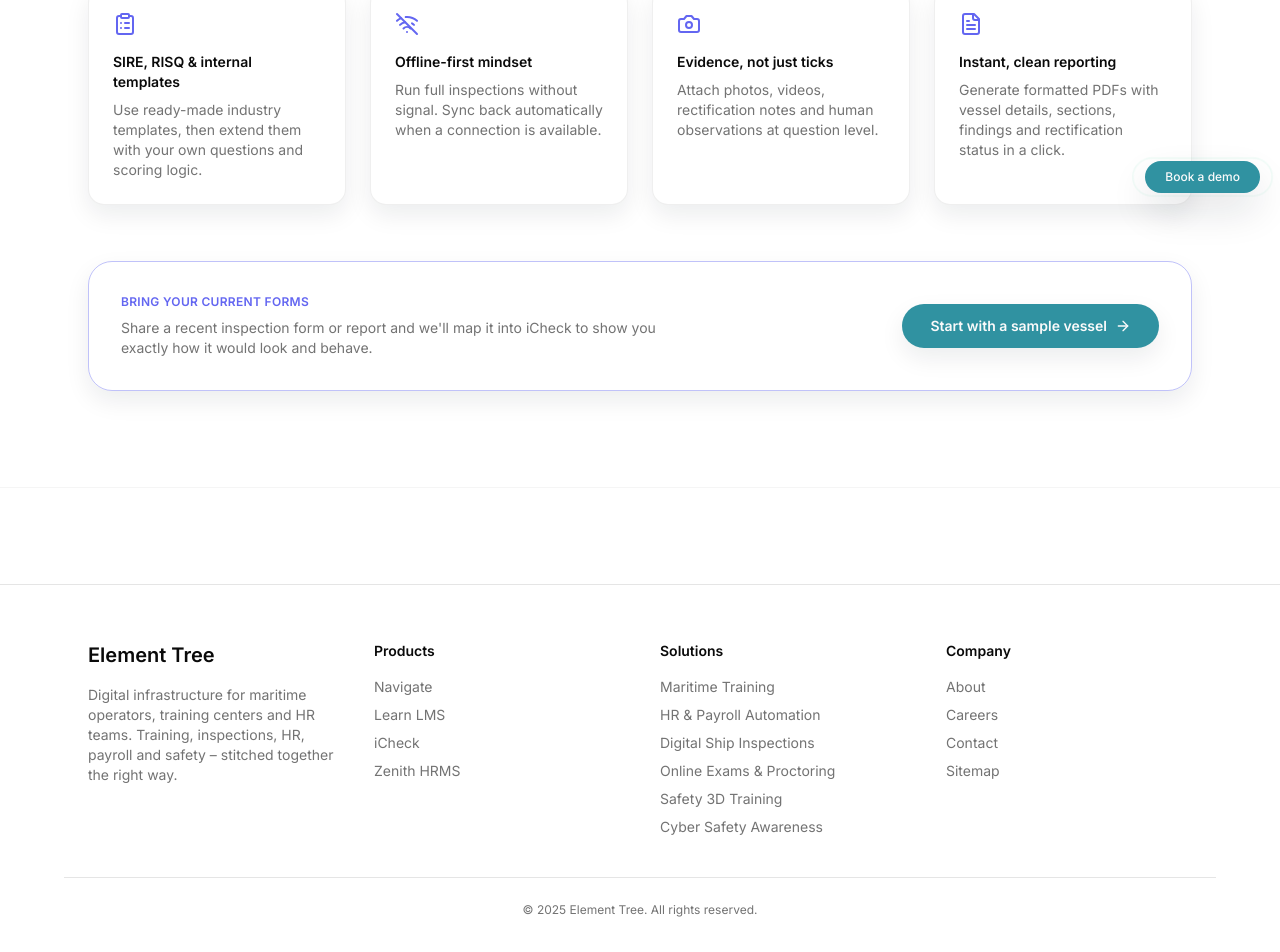
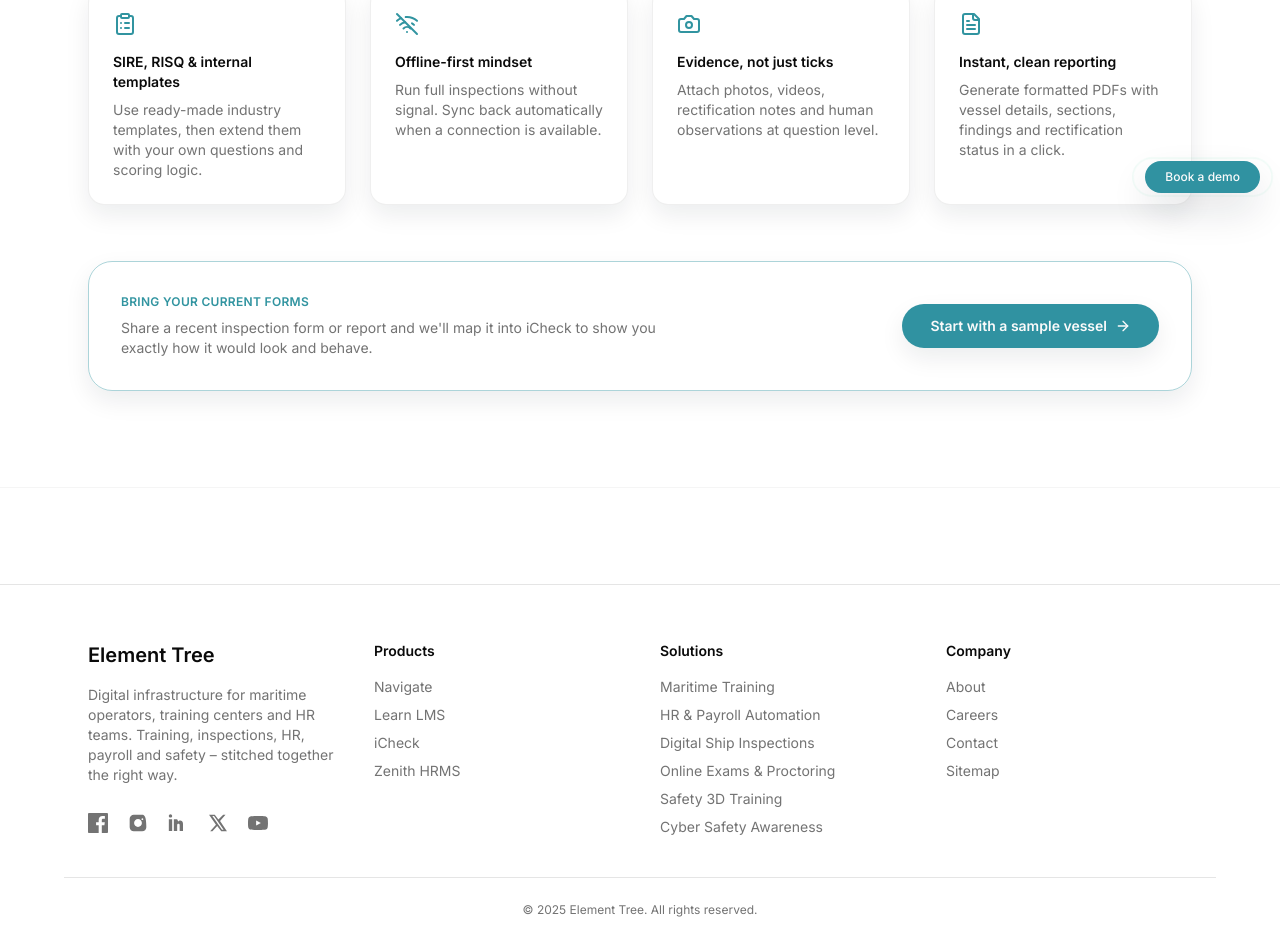
Before and after one commit to amengaji/Element-Tree-Website, a Next.js app: page /products/icheck in a window 1280 px wide. Shown: the part 587-1539 px from the top of the page. Built offline with nearby package versions, Linux system fonts and the light colour scheme.

Commit message:
Emerald to [#3914A0]

```diff
--- a/package.json
+++ b/package.json
@@ -15,6 +15,7 @@
     "@radix-ui/react-label": "^2.1.8",
     "@radix-ui/react-navigation-menu": "^1.1.4",
     "@radix-ui/react-slot": "^1.2.4",
+    "@radix-ui/react-tooltip": "^1.2.8",
     "autoprefixer": "^10.4.19",
     "canvas-confetti": "^1.9.4",
     "class-variance-authority": "^0.7.1",
--- a/src/app/careers/page.tsx
+++ b/src/app/careers/page.tsx
@@ -14,7 +14,7 @@
       <div className="container space-y-12">
         {/* HERO */}
         <header className="space-y-4">
-          <p className="inline-flex items-center rounded-full border border-[#3194A0]/30 bg-emerald-500/5 px-3 py-1 text-[11px] font-medium text-[#3194A0]">
+          <p className="inline-flex items-center rounded-full border border-[#3194A0]/30 bg-[#3914A0]/5 px-3 py-1 text-[11px] font-medium text-[#3194A0]">
             We’re hiring across creative, engineering & maritime.
           </p>
 
@@ -31,7 +31,7 @@
 
           <div className="flex flex-wrap gap-3 text-[11px] text-muted-foreground">
             <div className="inline-flex items-center gap-2 rounded-full border border-border/70 bg-background/80 px-3 py-1">
-              <span className="h-2 w-2 rounded-full bg-emerald-400" />
+              <span className="h-2 w-2 rounded-full bg-[#3194A0]" />
               Offline only · Mumbai
             </div>
             <div className="inline-flex items-center gap-2 rounded-full border border-border/70 bg-background/80 px-3 py-1">
@@ -50,7 +50,7 @@
 
         {/* LIFE AT ELEMENT TREE */}
         <section className="grid gap-6 md:grid-cols-3 text-sm">
-          <div className="rounded-2xl border border-[#3194A0]/25 bg-emerald-500/5 p-5 shadow-soft">
+          <div className="rounded-2xl border border-[#3194A0]/25 bg-[#3914A0]/5 p-5 shadow-soft">
             <h2 className="text-sm font-semibold mb-2">
               Built around maritime & learning
             </h2>
--- a/src/app/products/icheck/page.tsx
+++ b/src/app/products/icheck/page.tsx
@@ -21,8 +21,8 @@
         {/* HERO */}
         <header className="grid gap-10 md:grid-cols-[1.6fr,1.2fr] items-center">
           <div className="space-y-5">
-            <div className="inline-flex items-center gap-2 rounded-full bg-indigo-500/10 px-4 py-1.5 text-xs font-semibold text-indigo-500">
-              <span className="h-1.5 w-1.5 rounded-full bg-indigo-400" />
+            <div className="inline-flex items-center gap-2 rounded-full bg-[#3194A0]/10 px-4 py-1.5 text-xs font-semibold text-[#3194A0]">
+              <span className="h-1.5 w-1.5 rounded-full bg-[#3194A0]" />
               Ship Inspections &amp; Audits
             </div>
             <h1 className="text-3xl md:text-4xl font-semibold leading-tight">
@@ -48,11 +48,11 @@
 
           {/* VISUAL */}
           <div className="relative">
-            <div className="absolute -top-10 -right-10 h-40 w-40 rounded-full bg-indigo-400/20 blur-3xl" />
+            <div className="absolute -top-10 -right-10 h-40 w-40 rounded-full bg-[#3194A0]/20 blur-3xl" />
             <div className="relative overflow-hidden rounded-3xl border border-border/70 bg-background shadow-soft-lg p-6">
               <div className="flex items-center justify-between">
                 <div className="flex items-center gap-3">
-                  <div className="product-logo bg-indigo-500/10 text-indigo-500">
+                  <div className="product-logo bg-[#3194A0]/10 text-[#3194A0]">
                     IC
                   </div>
                   <div>
@@ -62,7 +62,7 @@
                     <p className="text-sm font-semibold">iCheck</p>
                   </div>
                 </div>
-                <span className="rounded-full bg-indigo-500/10 px-3 py-1 text-[11px] font-medium text-indigo-500">
+                <span className="rounded-full bg-[#3194A0]/10 px-3 py-1 text-[11px] font-medium text-[#3194A0]">
                   Vessel inspection
                 </span>
               </div>
@@ -102,7 +102,7 @@
           </h2>
           <div className="grid gap-6 md:grid-cols-2 lg:grid-cols-4">
             <div className="rounded-2xl border border-border/60 bg-background p-6 shadow-soft transition hover:-translate-y-1 hover:shadow-soft-lg">
-              <ClipboardList className="mb-4 h-6 w-6 text-indigo-500" />
+              <ClipboardList className="mb-4 h-6 w-6 text-[#3194A0]" />
               <h3 className="text-sm font-semibold">
                 SIRE, RISQ &amp; internal templates
               </h3>
@@ -112,7 +112,7 @@
               </p>
             </div>
             <div className="rounded-2xl border border-border/60 bg-background p-6 shadow-soft transition hover:-translate-y-1 hover:shadow-soft-lg">
-              <WifiOff className="mb-4 h-6 w-6 text-indigo-500" />
+              <WifiOff className="mb-4 h-6 w-6 text-[#3194A0]" />
               <h3 className="text-sm font-semibold">Offline-first mindset</h3>
               <p className="mt-2 text-sm text-muted-foreground">
                 Run full inspections without signal. Sync back automatically
@@ -120,7 +120,7 @@
               </p>
             </div>
             <div className="rounded-2xl border border-border/60 bg-background p-6 shadow-soft transition hover:-translate-y-1 hover:shadow-soft-lg">
-              <Camera className="mb-4 h-6 w-6 text-indigo-500" />
+              <Camera className="mb-4 h-6 w-6 text-[#3194A0]" />
               <h3 className="text-sm font-semibold">Evidence, not just ticks</h3>
               <p className="mt-2 text-sm text-muted-foreground">
                 Attach photos, videos, rectification notes and human
@@ -128,7 +128,7 @@
               </p>
             </div>
             <div className="rounded-2xl border border-border/60 bg-background p-6 shadow-soft transition hover:-translate-y-1 hover:shadow-soft-lg">
-              <FileText className="mb-4 h-6 w-6 text-indigo-500" />
+              <FileText className="mb-4 h-6 w-6 text-[#3194A0]" />
               <h3 className="text-sm font-semibold">Instant, clean reporting</h3>
               <p className="mt-2 text-sm text-muted-foreground">
                 Generate formatted PDFs with vessel details, sections, findings
@@ -139,10 +139,10 @@
         </section>
 
         {/* CTA */}
-        <section className="rounded-3xl border border-indigo-500/40 bg-indigo-500/8 p-8 text-sm shadow-soft">
+        <section className="rounded-3xl border border-[#3194A0]/40 bg-[#3194A0]/8 p-8 text-sm shadow-soft">
           <div className="flex flex-col gap-4 md:flex-row md:items-center md:justify-between">
             <div>
-              <p className="text-xs font-semibold uppercase tracking-wide text-indigo-500">
+              <p className="text-xs font-semibold uppercase tracking-wide text-[#3194A0]">
                 Bring your current forms
               </p>
               <p className="mt-2 max-w-xl text-sm text-muted-foreground">
--- a/src/components/layout/site-footer.tsx
+++ b/src/components/layout/site-footer.tsx
@@ -1,35 +1,178 @@
+//src/components/layout/site-footer.tsx
 import Link from "next/link";
+import { Facebook, Instagram, Linkedin, Youtube } from "lucide-react";
+import {
+  Tooltip,
+  TooltipContent,
+  TooltipProvider,
+  TooltipTrigger,
+} from "@/components/ui/tooltip";
 
 export default function SiteFooter() {
   return (
     <footer className="mt-24 border-t border-border bg-background py-14">
+      <TooltipProvider delayDuration={150}>
         <div className="container grid gap-10 md:grid-cols-4">
           {/* BRAND */}
           <div className="space-y-4">
             <h3 className="text-xl font-semibold">Element Tree</h3>
             <p className="text-sm text-muted-foreground">
-            Digital infrastructure for maritime operators, training centers and
-            HR teams. Training, inspections, HR, payroll and safety – stitched
-            together the right way.
+              Digital infrastructure for maritime operators, training centers
+              and HR teams. Training, inspections, HR, payroll and safety –
+              stitched together the right way.
             </p>
+
+        {/* ADVANCED SOCIAL ICONS */}
+        <div className="flex items-center gap-5 pt-3">
+
+          {/* FACEBOOK */}
+          <Tooltip>
+            <TooltipTrigger asChild>
+              <Link
+                href="https://www.facebook.com/elementree.global"
+                target="_blank"
+                className="group transition"
+              >
+                <svg
+                  width="20"
+                  height="20"
+                  viewBox="0 0 24 24"
+                  className="
+                    text-muted-foreground fill-current transition-all
+                    group-hover:text-[#1877F2]
+                    group-hover:scale-110
+                    dark:group-hover:drop-shadow-[0_0_8px_rgba(24,119,242,0.5)]
+                  "
+                >
+                  <path d="M22.675 0h-21.35C.593 0 0 .594 0 1.326v21.348C0 23.406.593 24 1.326 24h11.495v-9.294H9.691v-3.622h3.13V8.413c0-3.1 1.894-4.788 4.659-4.788 1.325 0 2.463.099 2.795.143v3.24l-1.918.001c-1.504 0-1.796.715-1.796 1.764v2.314h3.587l-.467 3.622h-3.12V24h6.116C23.406 24 24 23.406 24 22.674V1.326C24 .594 23.406 0 22.675 0z" />
+                </svg>
+              </Link>
+            </TooltipTrigger>
+            <TooltipContent>Facebook</TooltipContent>
+          </Tooltip>
+
+          {/* INSTAGRAM */}
+          <Tooltip>
+            <TooltipTrigger asChild>
+              <Link
+                href="https://www.instagram.com/elementree.global/"
+                target="_blank"
+                className="group transition"
+              >
+                <svg
+                  width="20"
+                  height="20"
+                  viewBox="0 0 24 24"
+                  className="
+                    fill-current text-muted-foreground
+                    group-hover:text-[#E1306C]
+                    group-hover:scale-110
+                    transition-all
+                    dark:group-hover:drop-shadow-[0_0_8px_rgba(225,48,108,0.5)]
+                  "
+                >
+                  <path d="M7.001 2C4.243 2 2 4.243 2 7.001v9.998C2 19.757 4.243 22 7.001 22h9.998C19.757 22 22 19.757 22 17 22 4.243 19.757 2 17 2H7.001zM12 7.3c2.59 0 4.7 2.11 4.7 4.7S14.59 16.7 12 16.7 7.3 14.59 7.3 12 9.41 7.3 12 7.3zm5.25-.95a1.05 1.05 0 110 2.1 1.05 1.05 0 010-2.1z" />
+                </svg>
+              </Link>
+            </TooltipTrigger>
+            <TooltipContent>Instagram</TooltipContent>
+          </Tooltip>
+
+          {/* LINKEDIN */}
+          <Tooltip>
+            <TooltipTrigger asChild>
+              <Link
+                href="https://www.linkedin.com/company/element-tree/"
+                target="_blank"
+                className="group transition"
+              >
+                <svg
+                  width="20"
+                  height="20"
+                  viewBox="0 0 24 24"
+                  className="
+                    fill-current text-muted-foreground
+                    group-hover:text-[#0A66C2]
+                    group-hover:scale-110
+                    transition-all
+                    dark:group-hover:drop-shadow-[0_0_8px_rgba(10,102,194,0.5)]
+                  "
+                >
+                  <path d="M4.983 3.5C4.983 4.604 4.092 5.5 2.983 5.5 1.875 5.5.983 4.604.983 3.5.983 2.395 1.875 1.5 2.983 1.5c1.109 0 2 0.895 2 2zm.017 4H1v14h4V7.5zm5.982 0H7v14h4v-7c0-2.209 3-2.401 3 0v7h4v-8.5c0-5.059-5.134-4.872-6-2.382v-1.118z"/>
+                </svg>
+              </Link>
+            </TooltipTrigger>
+            <TooltipContent>LinkedIn</TooltipContent>
+          </Tooltip>
+
+          {/* X (TWITTER) */}
+          <Tooltip>
+            <TooltipTrigger asChild>
+              <Link
+                href="https://x.com/TreeElement"
+                target="_blank"
+                className="group transition"
+              >
+                <svg
+                  width="20"
+                  height="20"
+                  viewBox="0 0 24 24"
+                  className="
+                    fill-current text-muted-foreground
+                    group-hover:text-white
+                    group-hover:scale-110
+                    transition-all
+                    dark:group-hover:drop-shadow-[0_0_8px_rgba(255,255,255,0.5)]
+                  "
+                >
+                  <path d="M18.244 2H21l-6.52 7.455L22.744 22h-6.87l-4.82-6.413L5.32 22H2.564l6.98-8.001L1.256 2h6.87l4.36 5.824L18.244 2zM16.806 20.21h1.898L7.242 3.718H5.166l11.64 16.492z"/>
+                </svg>
+              </Link>
+            </TooltipTrigger>
+            <TooltipContent>X (Twitter)</TooltipContent>
+          </Tooltip>
+
+          {/* YOUTUBE */}
+          <Tooltip>
+            <TooltipTrigger asChild>
+              <Link
+                href="https://www.youtube.com/@elementtree2287"
+                target="_blank"
+                className="group transition"
+              >
+                <svg
+                  width="20"
+                  height="20"
+                  viewBox="0 0 24 24"
+                  className="
+                    fill-current text-muted-foreground
+                    group-hover:text-[#FF0000]
+                    group-hover:scale-110
+                    transition-all
+                    dark:group-hover:drop-shadow-[0_0_8px_rgba(255,0,0,0.4)]
+                  "
+                >
+                  <path d="M23.498 6.186a2.974 2.974 0 00-2.09-2.103C19.691 3.5 12 3.5 12 3.5s-7.69 0-9.408.583A2.974 2.974 0 00.502 6.186C0 7.915 0 12 0 12s0 4.085.502 5.814a2.974 2.974 0 002.09 2.103C4.31 20.5 12 20.5 12 20.5s7.69 0 9.408-.583a2.974 2.974 0 002.09-2.103C24 16.085 24 12 24 12s0-4.085-.502-5.814zM9.75 15.02V8.98L15.5 12l-5.75 3.02z"/>
+                </svg>
+              </Link>
+            </TooltipTrigger>
+            <TooltipContent>YouTube</TooltipContent>
+          </Tooltip>
+
+        </div>
+
+
+
           </div>
 
           {/* PRODUCTS */}
           <div className="space-y-4">
             <h4 className="text-sm font-semibold">Products</h4>
             <ul className="space-y-2 text-sm text-muted-foreground">
-            <li>
-              <Link href="/products/navigate">Navigate</Link>
-            </li>
-            <li>
-              <Link href="/products/learn">Learn LMS</Link>
-            </li>
-            <li>
-              <Link href="/products/icheck">iCheck</Link>
-            </li>
-            <li>
-              <Link href="/products/zenith">Zenith HRMS</Link>
-            </li>
+              <li><Link href="/products/navigate">Navigate</Link></li>
+              <li><Link href="/products/learn">Learn LMS</Link></li>
+              <li><Link href="/products/icheck">iCheck</Link></li>
+              <li><Link href="/products/zenith">Zenith HRMS</Link></li>
             </ul>
           </div>
 
@@ -37,32 +180,12 @@
           <div className="space-y-4">
             <h4 className="text-sm font-semibold">Solutions</h4>
             <ul className="space-y-2 text-sm text-muted-foreground">
-            <li>
-              <Link href="/solutions/maritime-training">Maritime Training</Link>
-            </li>
-            <li>
-              <Link href="/solutions/hr-payroll">
-                HR &amp; Payroll Automation
-              </Link>
-            </li>
-            <li>
-              <Link href="/solutions/inspections">
-                Digital Ship Inspections
-              </Link>
-            </li>
-            <li>
-              <Link href="/solutions/exams-proctoring">
-                Online Exams &amp; Proctoring
-              </Link>
-            </li>
-            <li>
-              <Link href="/solutions/safety-3d">Safety 3D Training</Link>
-            </li>
-            <li>
-              <Link href="/solutions/cyber-awareness">
-                Cyber Safety Awareness
-              </Link>
-            </li>
+              <li><Link href="/solutions/maritime-training">Maritime Training</Link></li>
+              <li><Link href="/solutions/hr-payroll">HR &amp; Payroll Automation</Link></li>
+              <li><Link href="/solutions/inspections">Digital Ship Inspections</Link></li>
+              <li><Link href="/solutions/exams-proctoring">Online Exams &amp; Proctoring</Link></li>
+              <li><Link href="/solutions/safety-3d">Safety 3D Training</Link></li>
+              <li><Link href="/solutions/cyber-awareness">Cyber Safety Awareness</Link></li>
             </ul>
           </div>
 
@@ -70,25 +193,19 @@
           <div className="space-y-4">
             <h4 className="text-sm font-semibold">Company</h4>
             <ul className="space-y-2 text-sm text-muted-foreground">
-            <li>
-              <Link href="/about">About</Link>
-            </li>
-            <li>
-              <Link href="/careers">Careers</Link>
-            </li>
-            <li>
-              <Link href="/contact">Contact</Link>
-            </li>
-            <li>
-              <Link href="/sitemap">Sitemap</Link>
-            </li>
+              <li><Link href="/about">About</Link></li>
+              <li><Link href="/careers">Careers</Link></li>
+              <li><Link href="/contact">Contact</Link></li>
+              <li><Link href="/sitemap">Sitemap</Link></li>
             </ul>
           </div>
         </div>
 
+        {/* COPYRIGHT */}
         <div className="container mt-10 border-t border-border pt-6 text-center text-xs text-muted-foreground">
           © {new Date().getFullYear()} Element Tree. All rights reserved.
         </div>
+      </TooltipProvider>
     </footer>
   );
 }
--- /dev/null
+++ b/src/components/ui/tooltip.tsx
@@ -0,0 +1,30 @@
+"use client"
+
+import * as React from "react"
+import * as TooltipPrimitive from "@radix-ui/react-tooltip"
+
+import { cn } from "@/lib/utils"
+
+const TooltipProvider = TooltipPrimitive.Provider
+
+const Tooltip = TooltipPrimitive.Root
+
+const TooltipTrigger = TooltipPrimitive.Trigger
+
+const TooltipContent = React.forwardRef<
+  React.ElementRef<typeof TooltipPrimitive.Content>,
+  React.ComponentPropsWithoutRef<typeof TooltipPrimitive.Content>
+>(({ className, sideOffset = 6, ...props }, ref) => (
+  <TooltipPrimitive.Content
+    ref={ref}
+    sideOffset={sideOffset}
+    className={cn(
+      "z-50 overflow-hidden rounded-md border bg-popover px-3 py-1.5 text-sm text-popover-foreground shadow-md animate-in fade-in-50 data-[state=delayed-open]:zoom-in-90",
+      className
+    )}
+    {...props}
+  />
+))
+TooltipContent.displayName = TooltipPrimitive.Content.displayName
+
+export { Tooltip, TooltipTrigger, TooltipContent, TooltipProvider }
```
Also changed, not shown: src/app/admin/login/page.tsx (+4 -4 lines), src/app/careers/CareersPageClient.tsx (+4 -4 lines), src/app/careers/CareersWizard.tsx (+20 -20 lines), src/app/contact/ContactPageClient.tsx (+10 -9 lines), src/app/products/learn/page.tsx (+11 -11 lines), src/app/products/navigate/page.tsx (+7 -7 lines), src/components/layout/site-navbar.tsx (+7 -6 lines), 1 other file (tests, documents, lock files or other folders). Lines whose indentation alone changed are shown as unchanged.
